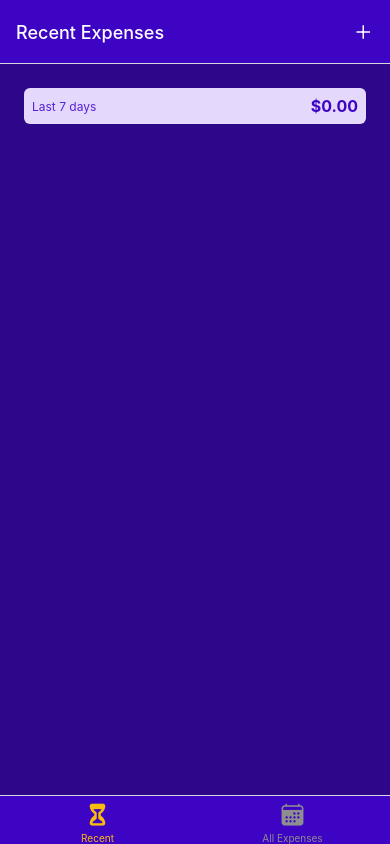
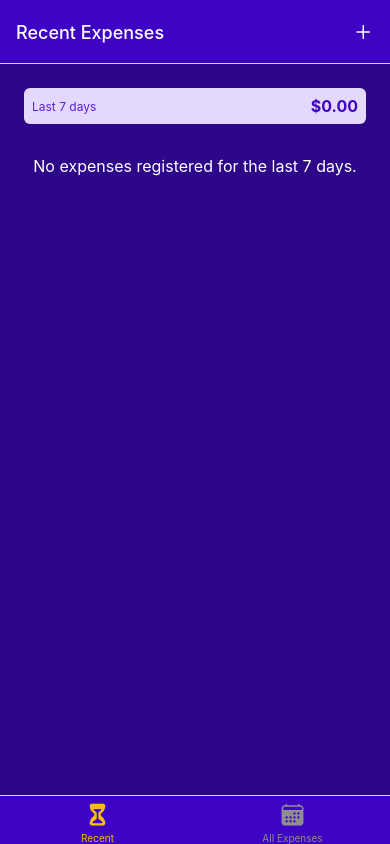
Before and after one commit to fmills89/mobile-expense-tracker, a React Native app: screen /RecentExpenses in a window 390 px wide. Built offline with nearby package versions, Linux system fonts and the light colour scheme.

Commit message:
fallback text added

```diff
--- a/components/ExpensesOutput/ExpensesOutput.js
+++ b/components/ExpensesOutput/ExpensesOutput.js
@@ -1,13 +1,19 @@
-import { View, StyleSheet } from 'react-native';
+import { View, Text, StyleSheet } from 'react-native';
 import { GlobalStyles } from '../../constants/styles';
 import ExpensesList from './ExpensesList';
 import ExpensesSummary from './ExpensesSummary';
 
-function ExpensesOutput({ expenses, expensesPeriod }) {
+function ExpensesOutput({ expenses, expensesPeriod, fallbackText }) {
+  let content = <Text style={styles.infoText}>{fallbackText}</Text>;
+
+  if (expenses.length > 0) {
+    content = <ExpensesList expenses={expenses} />;
+  }
+
   return (
     <View style={styles.container}>
       <ExpensesSummary expenses={expenses} periodName={expensesPeriod} />
-      <ExpensesList expenses={expenses} />
+      {content}
     </View>
   );
 }
@@ -22,4 +28,10 @@ const styles = StyleSheet.create({
     backgroundColor: GlobalStyles.colors.primary700,
     flex: 1,
   },
+  infoText: {
+    color: 'white',
+    fontSize: 16,
+    textAlign: 'center',
+    marginTop: 32,
+  },
 });
--- a/screens/AllExpenses.js
+++ b/screens/AllExpenses.js
@@ -6,7 +6,11 @@ import { ExpensesContext } from '../store/expenses-context';
 function AllExpenses() {
   const expensesCtx = useContext(ExpensesContext);
   return (
-    <ExpensesOutput expenses={expensesCtx.expenses} expensesPeriod="Total" />
+    <ExpensesOutput
+      expenses={expensesCtx.expenses}
+      expensesPeriod="Total"
+      fallbackText="No registered expenses found!"
+    />
   );
 }
 
--- a/screens/RecentExpenses.js
+++ b/screens/RecentExpenses.js
@@ -14,7 +14,11 @@ function RecentExpenses() {
     return expense.date >= date7DaysAgo && expense.date <= today;
   });
   return (
-    <ExpensesOutput expenses={recentExpenses} expensesPeriod="Last 7 days" />
+    <ExpensesOutput
+      expenses={recentExpenses}
+      expensesPeriod="Last 7 days"
+      fallbackText="No expenses registered for the last 7 days."
+    />
   );
 }
 
```
